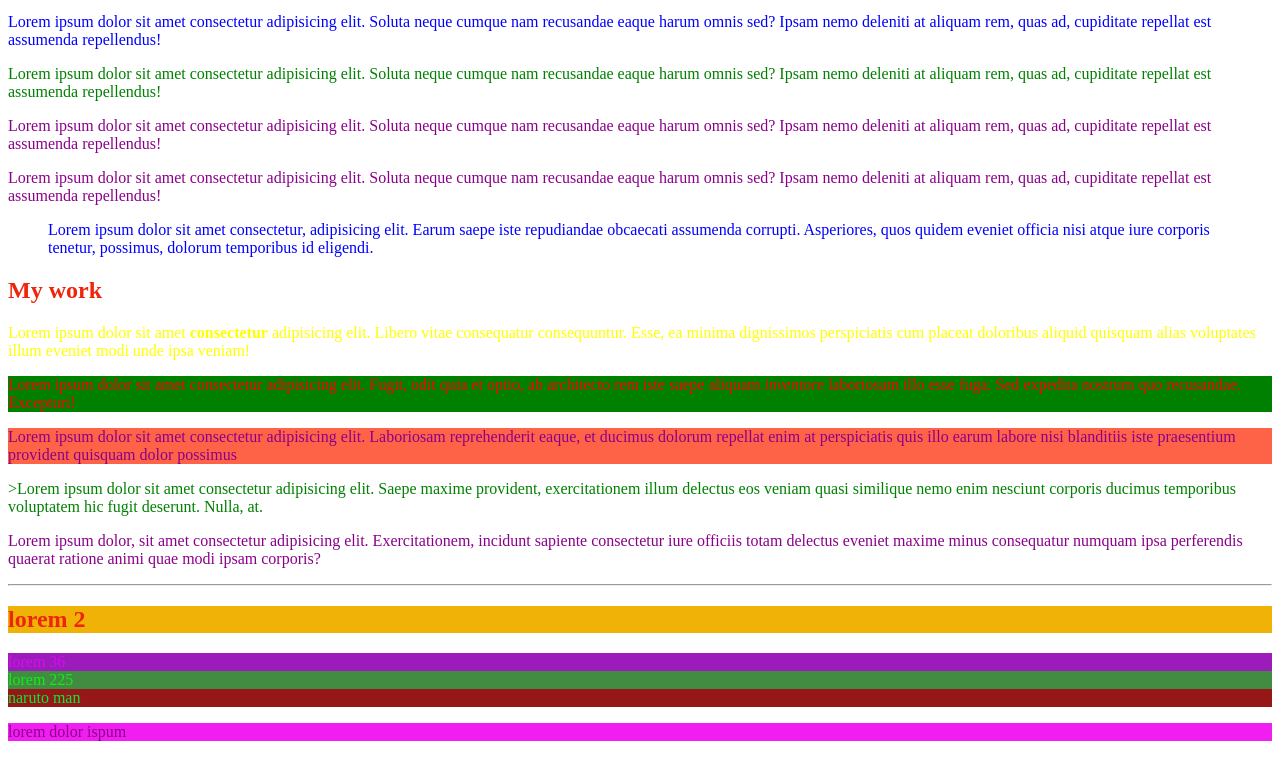
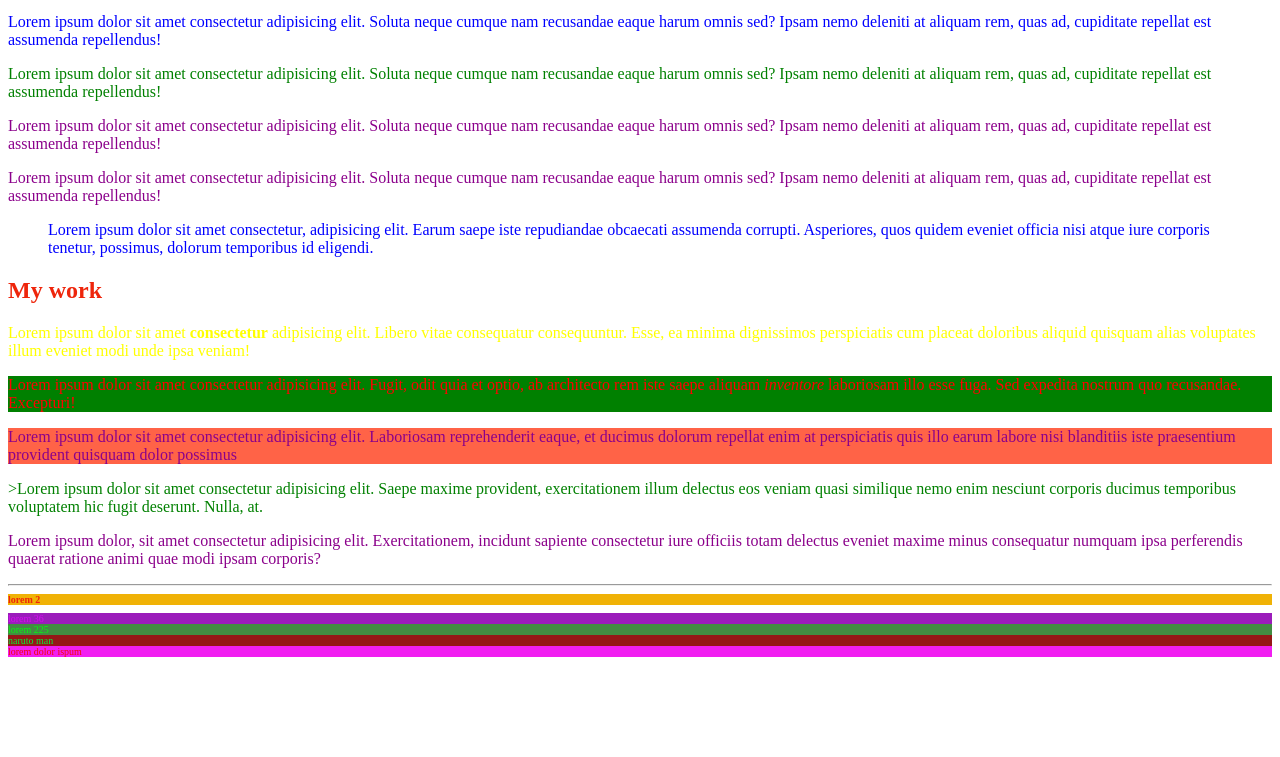
Before and after one commit to BaymanovNamat/css-1, a plain HTML site: page index.html in a window 1280 px wide. Shown: the part 119-876 px from the top of the page. After the commit the page ends 800 px from the top, so only its background shows below. Drawn offline with Linux system fonts and the light colour scheme.

Commit message:
add index

```diff
--- a/index.html
+++ b/index.html
@@ -77,15 +77,17 @@
 
     <hr />
 
-    <h2 class="example-1">lorem 2</h2>
+    <h2 class="example-1" id="example-1">lorem 2</h2>
 
-    <aside class="example-2">lorem 36</aside>
+    <aside class="example-2" id="example-2">lorem 36</aside>
 
-    <header  class="example-3">lorem 225</header>
+    <header  class="example-3" id="example-3">lorem 225</header>
 
-    <main  class="example-4">naruto man</main>
+    <main  class="example-4" id="example-4">naruto man</main>
 
-    <article  class="example-5"><p>lorem dolor ispum</p></article>
+    <article  class="example-5" id="example-5">
+      lorem dolor ispum
+    </article>
 
 
 
```
